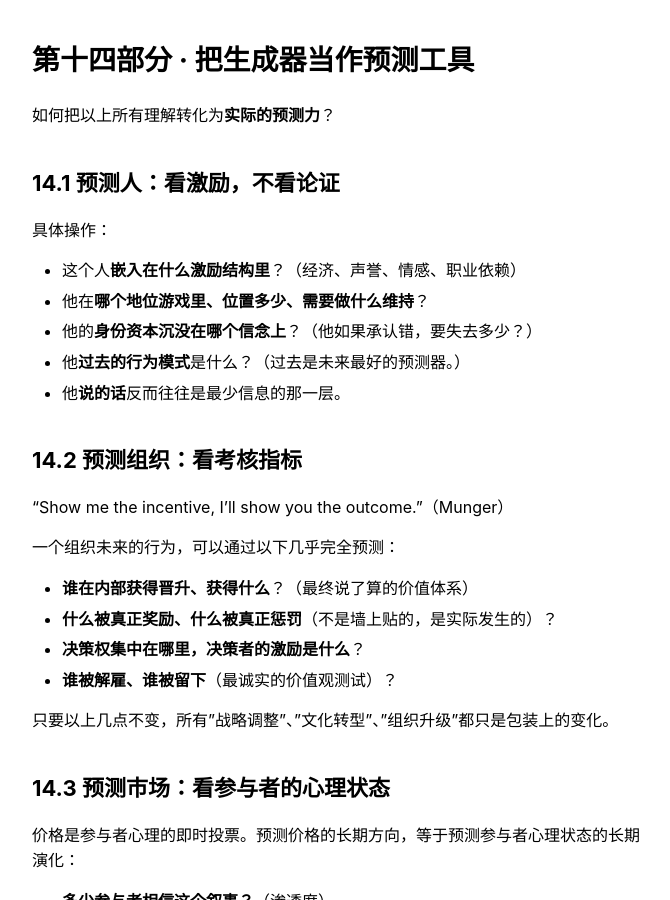
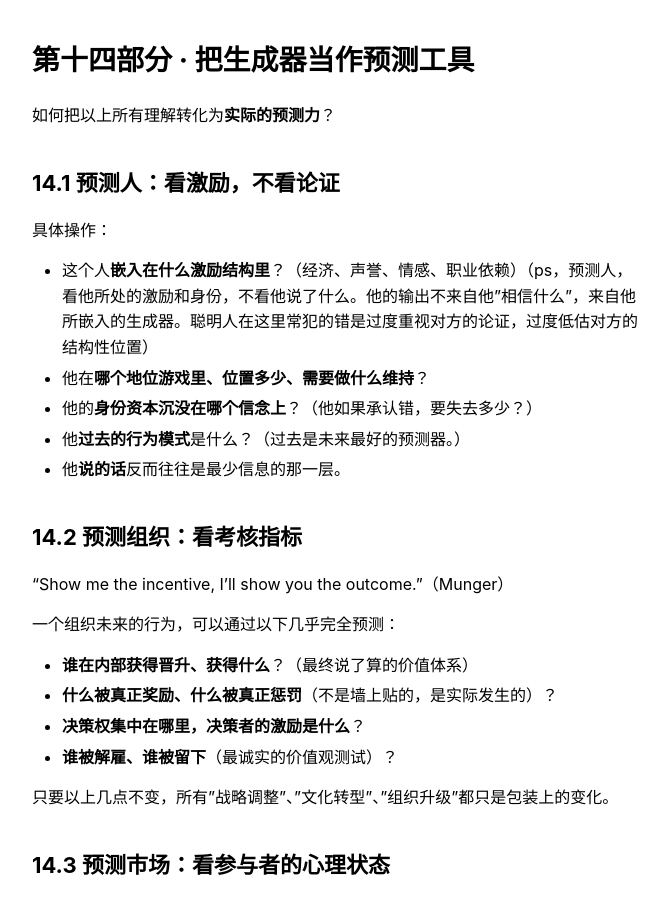
Before and after one commit to elemer1/elemer1.github.io, a Jekyll site: the page built from _markdown/人性的生成器.md, in a window 1280 px wide and 900 px high, scrolled down 39805 px. Shown: the whole window, without its empty margins (303-973 px from the left). Built offline with Jekyll 4.4.1, drawn with Linux system fonts in a browser that asks for light colours.

Commit message:
Update 人性的生成器.md

```diff
--- a/_markdown/人性的生成器.md
+++ b/_markdown/人性的生成器.md
@@ -1141,7 +1141,7 @@ Compatibilist 的回应（以及很多实用主义者的立场）：**即使严
 ## 14.1 预测人：看激励，不看论证
 
 具体操作：
-- 这个人**嵌入在什么激励结构里**？（经济、声誉、情感、职业依赖）
+- 这个人**嵌入在什么激励结构里**？（经济、声誉、情感、职业依赖）（ps，预测人，看他所处的激励和身份，不看他说了什么。他的输出不来自他"相信什么"，来自他所嵌入的生成器。聪明人在这里常犯的错是过度重视对方的论证，过度低估对方的结构性位置）
 - 他在**哪个地位游戏里、位置多少、需要做什么维持**？
 - 他的**身份资本沉没在哪个信念上**？（他如果承认错，要失去多少？）
 - 他**过去的行为模式**是什么？（过去是未来最好的预测器。）
```
